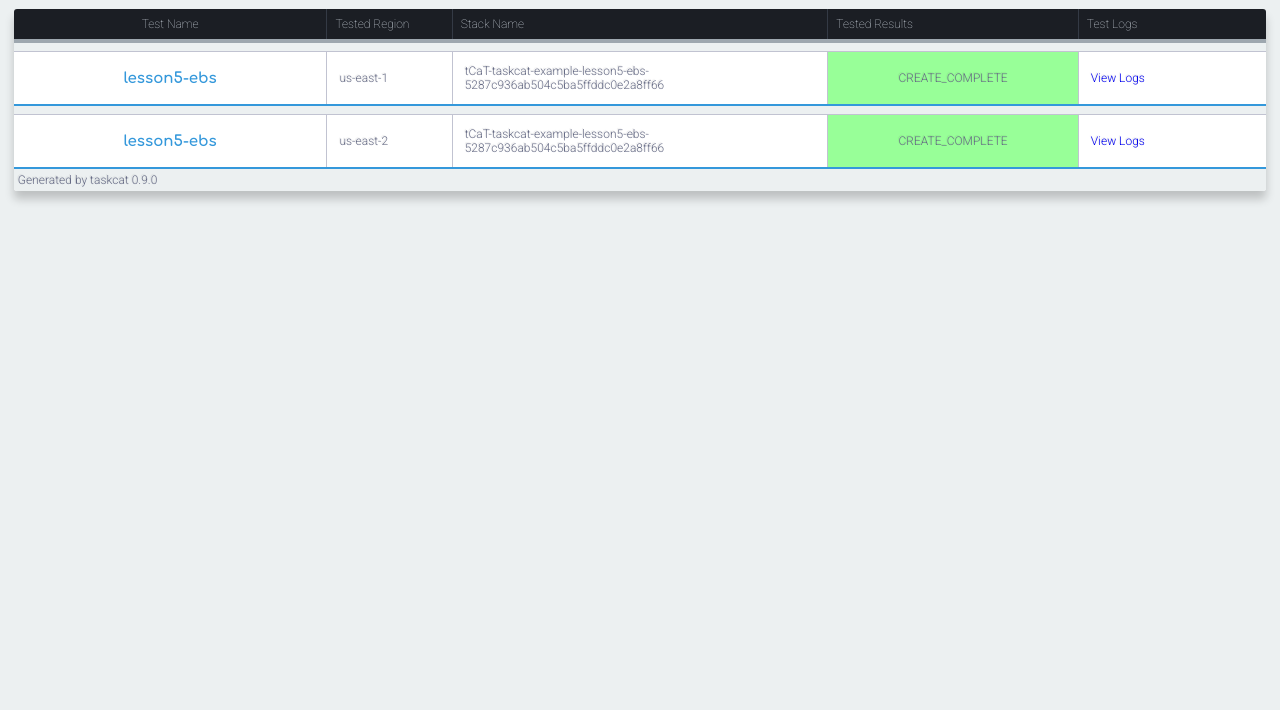
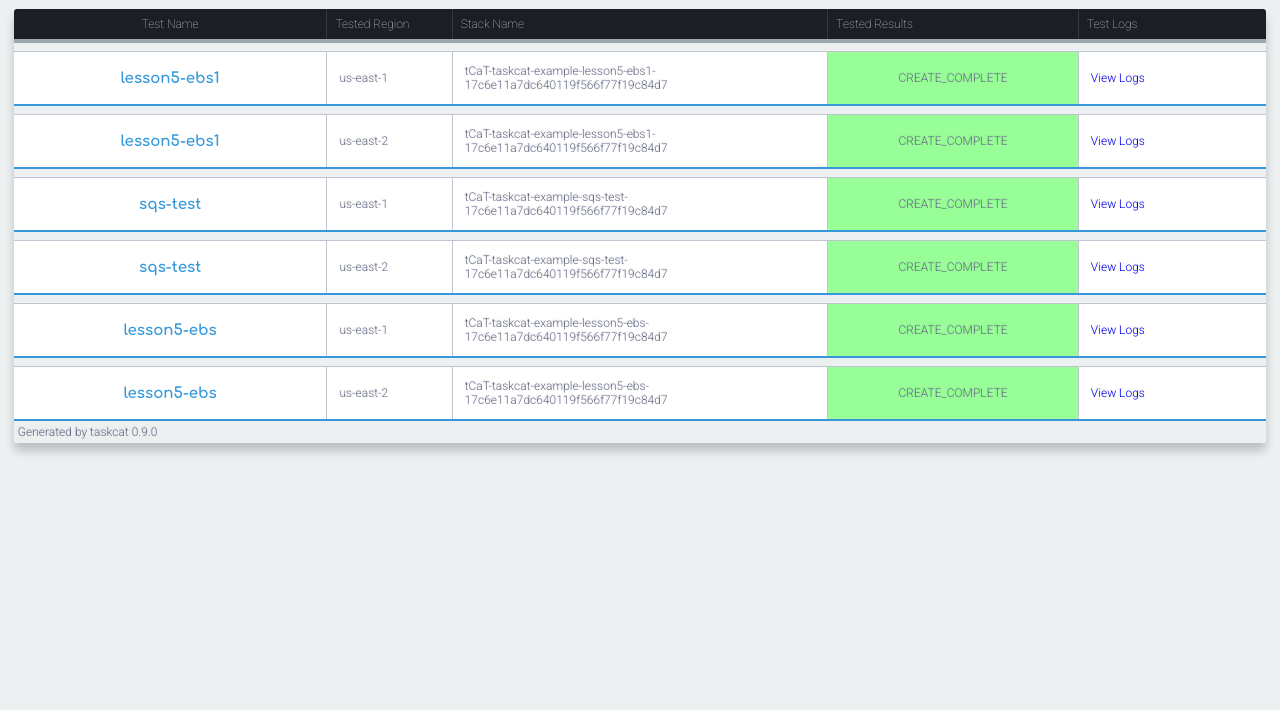
Before and after one commit to ritweek/taskcat-exampl, a plain HTML site: page taskcat_outputs/index.html in a window 1280 px wide. Shown: the part 90-800 px from the top of the page. Drawn offline with Linux system fonts and the light colour scheme.

Commit message:
git commit

```diff
--- a/taskcat_outputs/index.html
+++ b/taskcat_outputs/index.html
@@ -212,7 +212,7 @@ td.text-right {
                             Documentation: http://taskcat.io
                             <br />
                         </a>
-                        Tested on: Thursday - Apr,22,2021 @ 14:46:04
+                        Tested on: Friday - Apr,23,2021 @ 01:53:50
                     </td>
                     <td class=taskcat-logo>
                         <h3>
@@ -250,6 +250,102 @@ td.text-right {
                 <tr>
                     <td class=test-info>
                         <h3>
+                            lesson5-ebs1
+                        </h3>
+                    </td>
+                    <td class=text-left>
+                        us-east-1
+                    </td>
+                    <td class=text-left>
+                        tCaT-taskcat-example-lesson5-ebs1-17c6e11a7dc640119f566f77f19c84d7
+                    </td>
+                    <td class=test-green>
+                        CREATE_COMPLETE
+                    </td>
+                    <td class=text-left>
+                        <a href="tCaT-taskcat-example-lesson5-ebs1-17c6e11a7dc640119f566f77f19c84d7-us-east-1-cfnlogs.txt">
+                            View Logs
+                        </a>
+                    </td>
+                </tr>
+                <tr class= test-footer>
+                    <td colspan=5></td>
+                </tr>
+                <tr>
+                    <td class=test-info>
+                        <h3>
+                            lesson5-ebs1
+                        </h3>
+                    </td>
+                    <td class=text-left>
+                        us-east-2
+                    </td>
+                    <td class=text-left>
+                        tCaT-taskcat-example-lesson5-ebs1-17c6e11a7dc640119f566f77f19c84d7
+                    </td>
+                    <td class=test-green>
+                        CREATE_COMPLETE
+                    </td>
+                    <td class=text-left>
+                        <a href="tCaT-taskcat-example-lesson5-ebs1-17c6e11a7dc640119f566f77f19c84d7-us-east-2-cfnlogs.txt">
+                            View Logs
+                        </a>
+                    </td>
+                </tr>
+                <tr class= test-footer>
+                    <td colspan=5></td>
+                </tr>
+                <tr>
+                    <td class=test-info>
+                        <h3>
+                            sqs-test
+                        </h3>
+                    </td>
+                    <td class=text-left>
+                        us-east-1
+                    </td>
+                    <td class=text-left>
+                        tCaT-taskcat-example-sqs-test-17c6e11a7dc640119f566f77f19c84d7
+                    </td>
+                    <td class=test-green>
+                        CREATE_COMPLETE
+                    </td>
+                    <td class=text-left>
+                        <a href="tCaT-taskcat-example-sqs-test-17c6e11a7dc640119f566f77f19c84d7-us-east-1-cfnlogs.txt">
+                            View Logs
+                        </a>
+                    </td>
+                </tr>
+                <tr class= test-footer>
+                    <td colspan=5></td>
+                </tr>
+                <tr>
+                    <td class=test-info>
+                        <h3>
+                            sqs-test
+                        </h3>
+                    </td>
+                    <td class=text-left>
+                        us-east-2
+                    </td>
+                    <td class=text-left>
+                        tCaT-taskcat-example-sqs-test-17c6e11a7dc640119f566f77f19c84d7
+                    </td>
+                    <td class=test-green>
+                        CREATE_COMPLETE
+                    </td>
+                    <td class=text-left>
+                        <a href="tCaT-taskcat-example-sqs-test-17c6e11a7dc640119f566f77f19c84d7-us-east-2-cfnlogs.txt">
+                            View Logs
+                        </a>
+                    </td>
+                </tr>
+                <tr class= test-footer>
+                    <td colspan=5></td>
+                </tr>
+                <tr>
+                    <td class=test-info>
+                        <h3>
                             lesson5-ebs
                         </h3>
                     </td>
@@ -257,13 +353,13 @@ td.text-right {
                         us-east-1
                     </td>
                     <td class=text-left>
-                        tCaT-taskcat-example-lesson5-ebs-5287c936ab504c5ba5ffddc0e2a8ff66
+                        tCaT-taskcat-example-lesson5-ebs-17c6e11a7dc640119f566f77f19c84d7
                     </td>
                     <td class=test-green>
                         CREATE_COMPLETE
                     </td>
                     <td class=text-left>
-                        <a href="tCaT-taskcat-example-lesson5-ebs-5287c936ab504c5ba5ffddc0e2a8ff66-us-east-1-cfnlogs.txt">
+                        <a href="tCaT-taskcat-example-lesson5-ebs-17c6e11a7dc640119f566f77f19c84d7-us-east-1-cfnlogs.txt">
                             View Logs
                         </a>
                     </td>
@@ -281,13 +377,13 @@ td.text-right {
                         us-east-2
                     </td>
                     <td class=text-left>
-                        tCaT-taskcat-example-lesson5-ebs-5287c936ab504c5ba5ffddc0e2a8ff66
+                        tCaT-taskcat-example-lesson5-ebs-17c6e11a7dc640119f566f77f19c84d7
                     </td>
                     <td class=test-green>
                         CREATE_COMPLETE
                     </td>
                     <td class=text-left>
-                        <a href="tCaT-taskcat-example-lesson5-ebs-5287c936ab504c5ba5ffddc0e2a8ff66-us-east-2-cfnlogs.txt">
+                        <a href="tCaT-taskcat-example-lesson5-ebs-17c6e11a7dc640119f566f77f19c84d7-us-east-2-cfnlogs.txt">
                             View Logs
                         </a>
                     </td>
```
Also changed, not shown: taskcat_outputs/tCaT-taskcat-example-lesson5-ebs-17c6e11a7dc640119f566f77f19c84d7-us-east-1-cfnlogs.txt (added), taskcat_outputs/tCaT-taskcat-example-lesson5-ebs-17c6e11a7dc640119f566f77f19c84d7-us-east-2-cfnlogs.txt (added), taskcat_outputs/tCaT-taskcat-example-lesson5-ebs-5287c936ab504c5ba5ffddc0e2a8ff66-us-east-1-cfnlogs.txt (added), taskcat_outputs/tCaT-taskcat-example-lesson5-ebs-5287c936ab504c5ba5ffddc0e2a8ff66-us-east-2-cfnlogs.txt (added), taskcat_outputs/tCaT-taskcat-example-lesson5-ebs-a2c824e2477c4c53b3286d7492881671-us-east-1-cfnlogs.txt (added), taskcat_outputs/tCaT-taskcat-example-lesson5-ebs-a2c824e2477c4c53b3286d7492881671-us-east-2-cfnlogs.txt (added), taskcat_outputs/tCaT-taskcat-example-lesson5-ebs1-17c6e11a7dc640119f566f77f19c84d7-us-east-1-cfnlogs.txt (added), taskcat_outputs/tCaT-taskcat-example-lesson5-ebs1-17c6e11a7dc640119f566f77f19c84d7-us-east-2-cfnlogs.txt (added), taskcat_outputs/tCaT-taskcat-example-sqs-test-17c6e11a7dc640119f566f77f19c84d7-us-east-1-cfnlogs.txt (added), taskcat_outputs/tCaT-taskcat-example-sqs-test-17c6e11a7dc640119f566f77f19c84d7-us-east-2-cfnlogs.txt (added), 3 other files.
